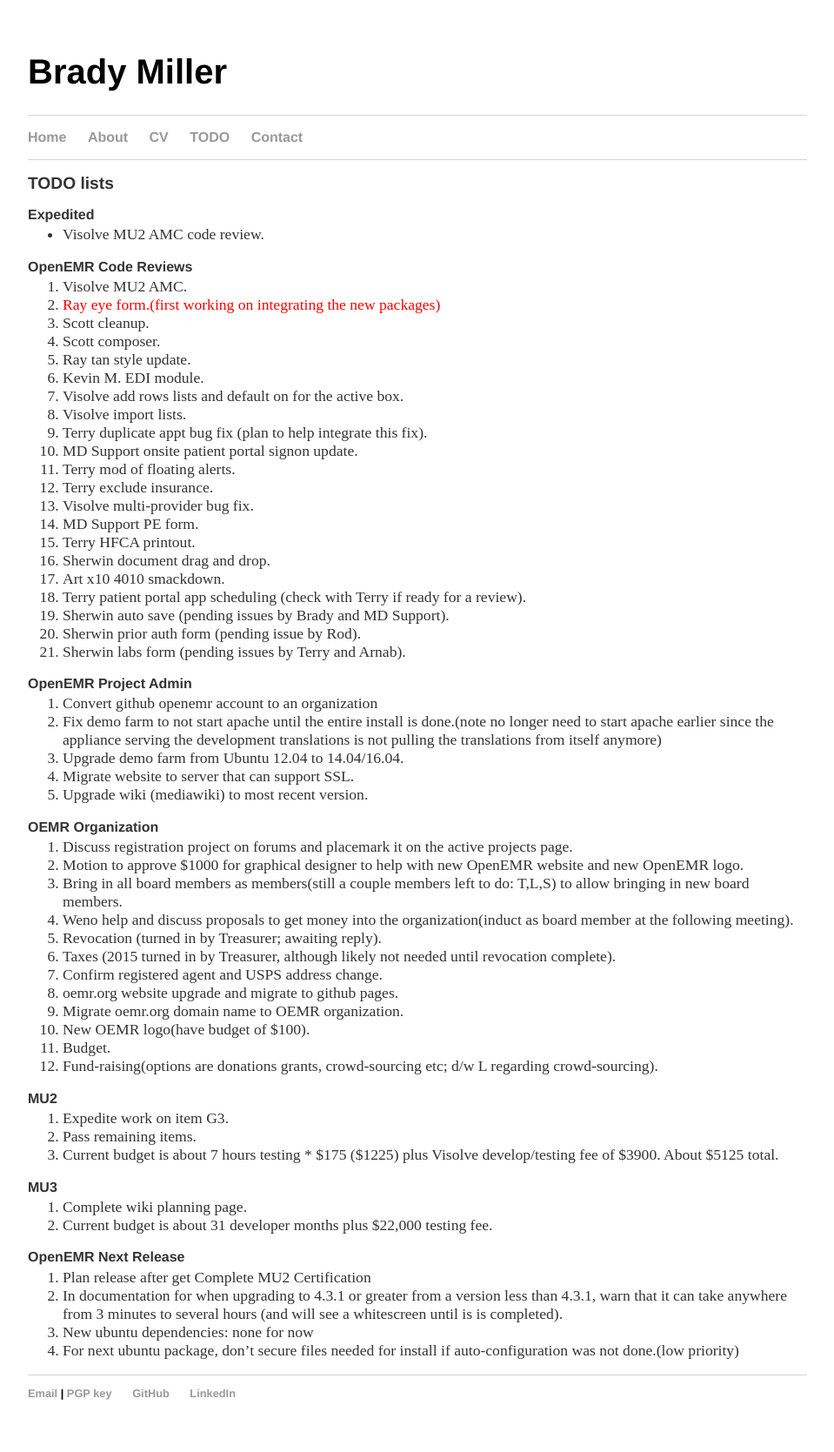
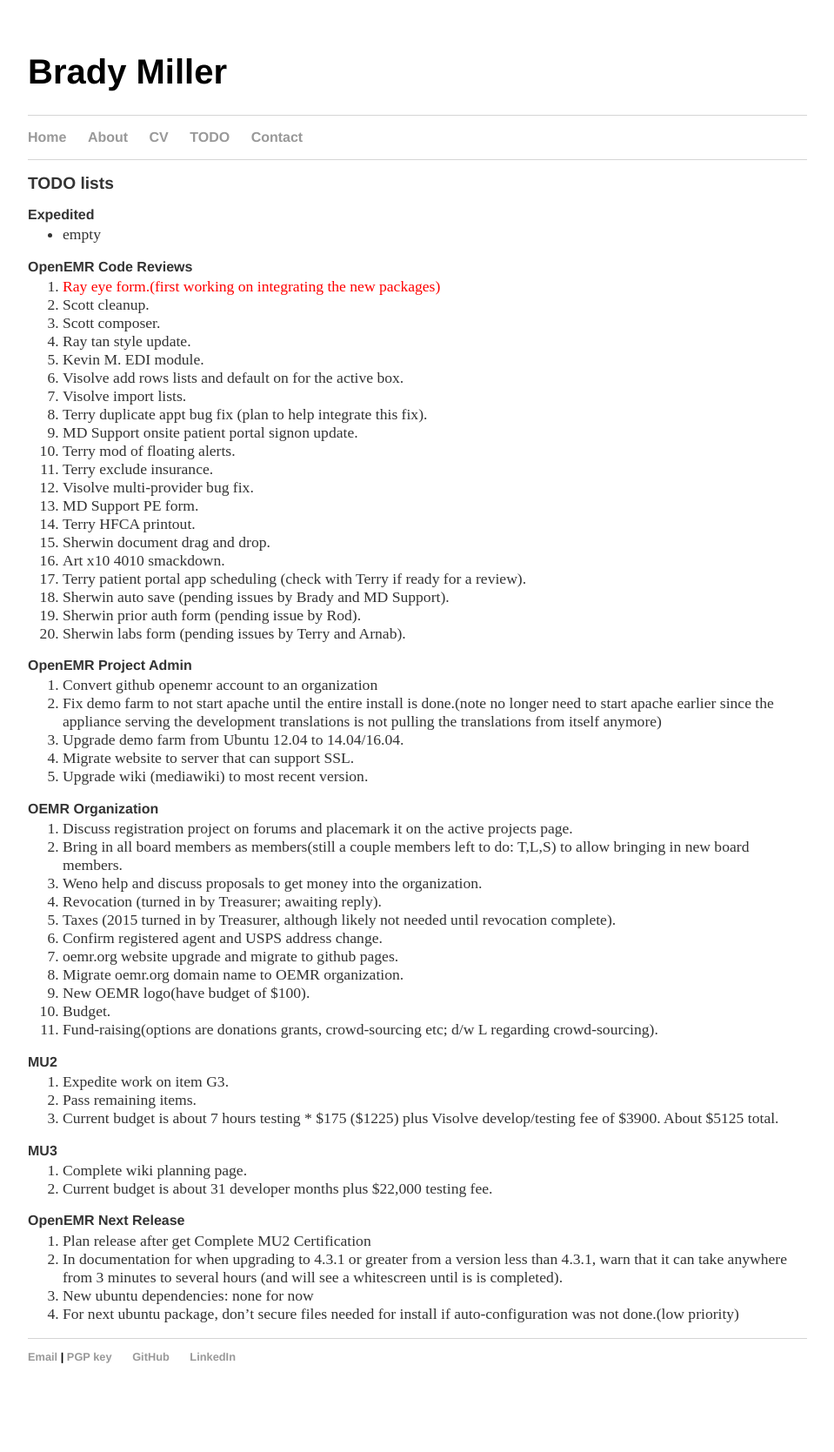
Before and after one commit to bradymiller/bradymiller.github.io, a Jekyll site: the page built from todo/index.md, in a window 1280 px wide. Shown: the whole page at 87% size, without its empty margins (160-1119 px from the left). Built offline with Jekyll 4.4.1, drawn with Linux system fonts in a browser that asks for light colours; after the commit the page ends 1627 px from its top, so only the background shows below that.

Commit message:
Update todo list

```diff
--- a/todo/index.md
+++ b/todo/index.md
@@ -4,10 +4,9 @@
 ## TODO lists
 
 ### Expedited
-* Visolve MU2 AMC code review.
+* empty
 
 ### OpenEMR Code Reviews
-1. Visolve MU2 AMC.
 1. <span style="color: red">Ray eye form.(first working on integrating the new packages)</span>
 1. Scott cleanup.
 1. Scott composer.
@@ -38,9 +37,8 @@
 
 ### OEMR Organization
 1. Discuss registration project on forums and placemark it on the active projects page.
-1. Motion to approve $1000 for graphical designer to help with new OpenEMR website and new OpenEMR logo.
 1. Bring in all board members as members(still a couple members left to do: T,L,S) to allow bringing in new board members.
-1. Weno help and discuss proposals to get money into the organization(induct as board member at the following meeting).
+1. Weno help and discuss proposals to get money into the organization.
 1. Revocation (turned in by Treasurer; awaiting reply).
 1. Taxes (2015 turned in by Treasurer, although likely not needed until revocation complete).
 1. Confirm registered agent and USPS address change.
```
